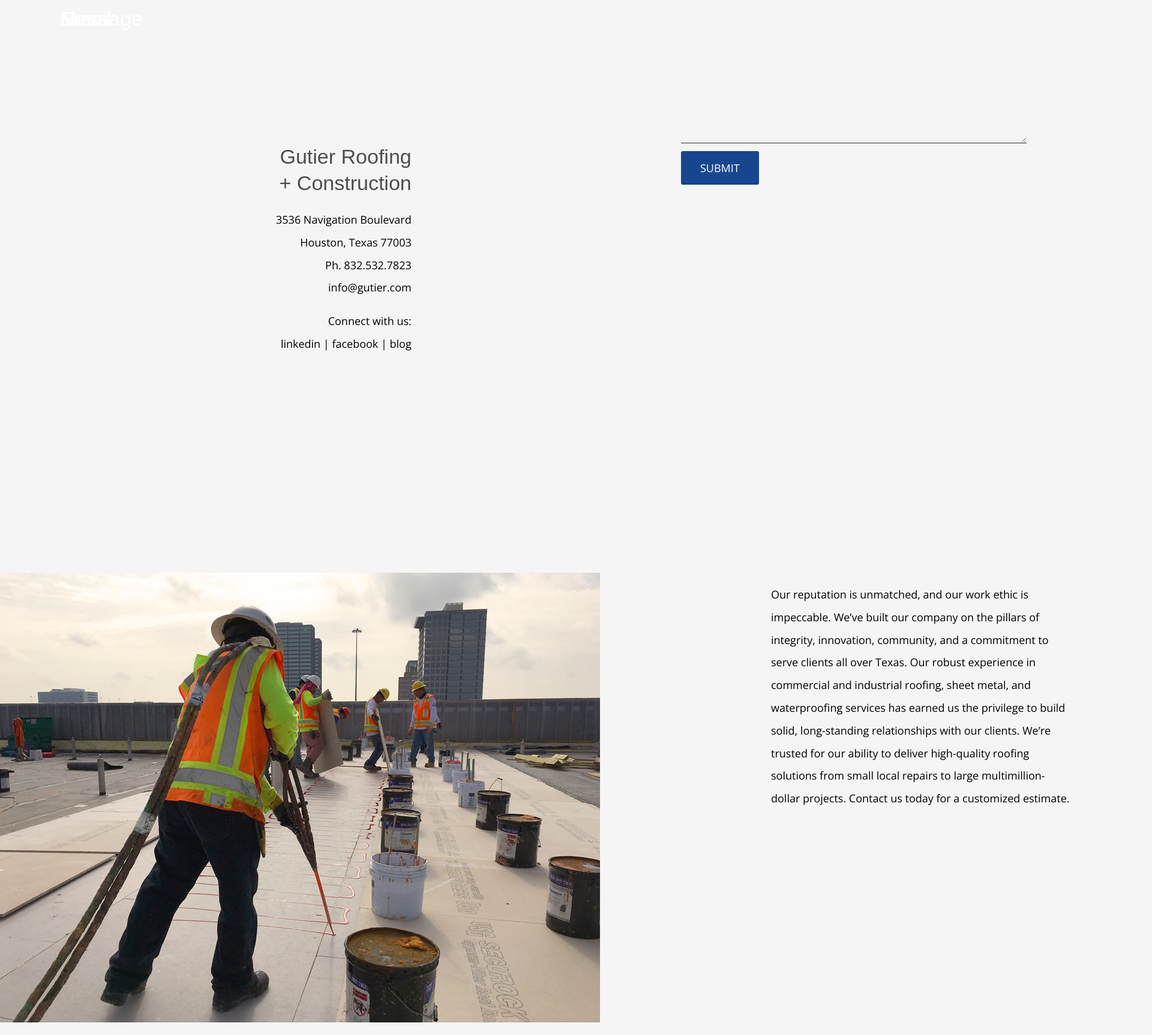
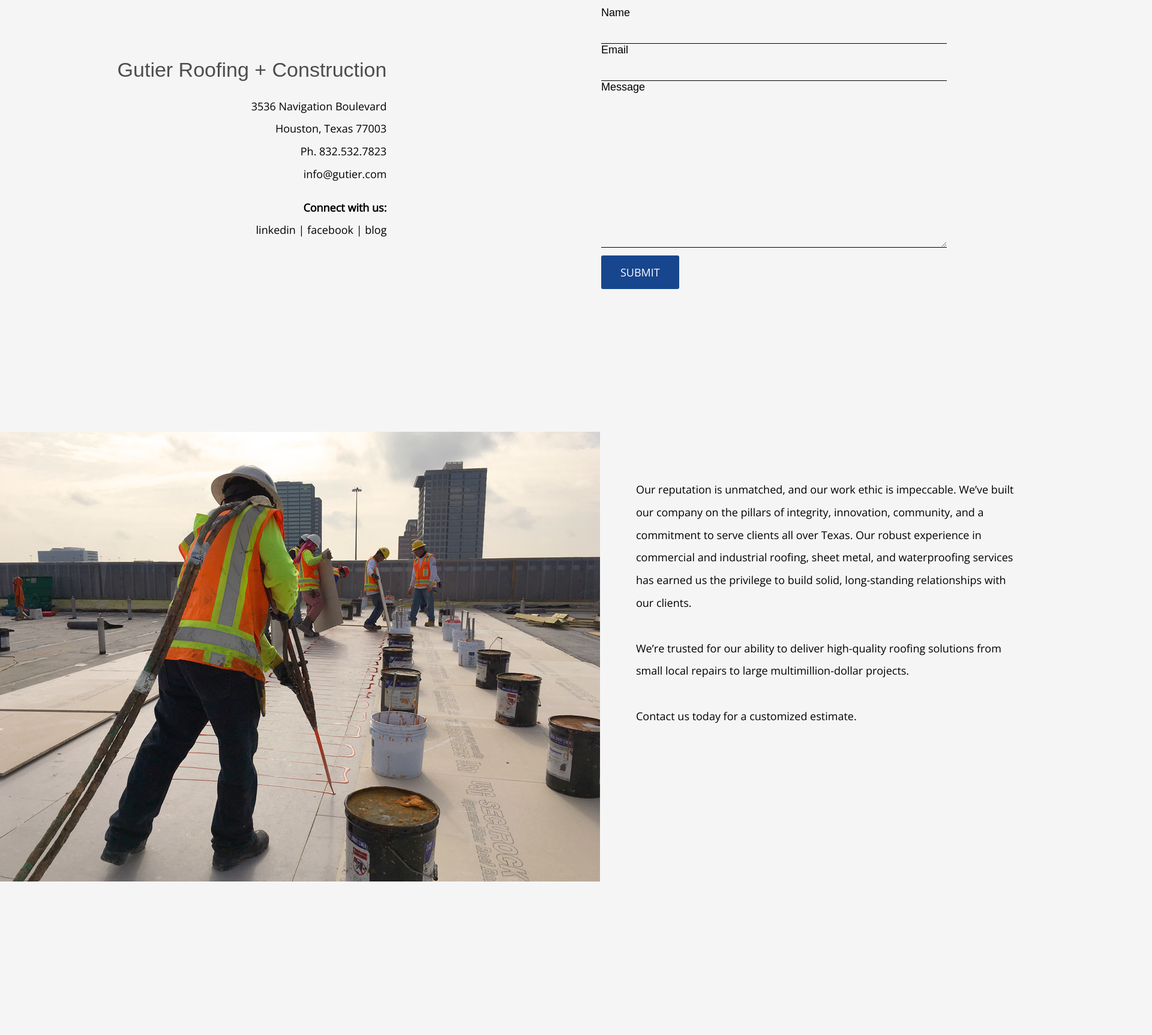
Before and after one commit to leonel-ai/gutier-spr18, a React (Create React App) app: page /contact in a window 1280 px wide. Shown: the part 620-2346 px from the top of the page at 60% size, 1920 px wide, since content can reach past the window. Built offline with nearby package versions, Linux system fonts and the light colour scheme; a web font is replaced by a local one.

Commit message:
contact page formatted

```diff
--- a/src/routes/Contact.js
+++ b/src/routes/Contact.js
@@ -6,9 +6,11 @@
 
 import contactImage1 from '../assets/g3.png';
 import contactImage2 from '../assets/SER.png';
-import contactGif0 from '../assets/gutier_gifs/G-big.gif';
+import contactGif0 from '../assets/gutier_gifs/G.gif';
 import contactGif1 from '../assets/gutier_gifs/C.gif';
-import contactGif2 from '../assets/gutier_gifs/E.gif';
+import contactGif2 from '../assets/gutier_gifs/S.gif';
+import contactGif3 from '../assets/gutier_gifs/E.gif';
+import contactGif4 from '../assets/gutier_gifs/R.gif';
 
 
 class Contact extends PureComponent {
@@ -28,13 +30,13 @@
 					</div>
 
 					<div className="con-text1">
-						<p><span className="animated fadeInDown con-sub">Gutier Roofing<br/>+ Construction</span></p>
+						<p><span className="animated fadeInDown con-sub">Gutier Roofing + Construction</span></p>
 						<p>3536 Navigation Boulevard <br/>
 						Houston, Texas 77003<br/>
 						Ph. 832.532.7823<br/>
 						info@gutier.com<br/>
 						</p>
-						<p>Connect with us:<br/>
+						<p><b>Connect with us:</b><br/>
 							<a href="https://www.linkedin.com/company/9237937/">linkedin </a>
 							<a href="https://www.facebook.com/gutierconstruction/">| facebook </a>
 							<a href="https://www.medium.com/">| blog</a>
@@ -48,12 +50,9 @@
 
 
 				<div className="con-box2-desk">
-					<div className="con-gif1">
-						<img src={contactGif1} alt="contactGif1" />
-					</div>
 
 					<div className="con-title1">
-						<h1 className="animated fadeInLeft con-title con-title1">Careers</h1>
+						<h1 className="animated fadeInRight con-title con-title1">Careers</h1>
 					</div>
 
 					<div className="con-img1">
@@ -67,10 +66,13 @@
 								Our robust experience in commercial and industrial roofing,
 								sheet metal, and waterproofing services has earned us the
 								privilege to build solid, long-standing relationships with
-								our clients. We’re trusted for our ability to deliver
+								our clients.
+								<br/><br/>
+								We’re trusted for our ability to deliver
 								high-quality roofing solutions from small local repairs
-								to large multimillion-dollar projects. Contact us today for
-								a customized estimate.
+								to large multimillion-dollar projects.
+								<br/><br/>
+								Contact us today for a customized estimate.
 						</p>
 					</div>
 				</div>
@@ -78,16 +80,19 @@
 
 				<div className="con-box3-desk">
 
-					<div className="con-img2">
-						<img src={contactImage2} alt="contactImage2" />
-					</div>
-
 					<div className="con-gif2">
 						<img src={contactGif2} alt="contactGif2" />
+						<img src={contactGif3} alt="contactGif3" />
+						<img src={contactGif4} alt="contactGif4" />
 					</div>
 
 					<div className="con-title2">
-						<h1 className="animated fadeInRight con-title con-title2">Gutier + SER:<br/>Jobs for Progress</h1>
+						<h1 className="animated fadeInLeft con-title con-title2">Gutier + SER:<br/>Jobs for Progress</h1>
+						<p className="subtitles">To apply,<br/>please email your resume to <a href="mailto:info@gutier.com?subject=Hello, Gutier + SER">info@gutier.com</a>.</p>
+					</div>
+
+					<div className="con-img2">
+						<img src={contactImage2} alt="contactImage2" />
 					</div>
 
 					<div className="con-text3">
@@ -117,9 +122,8 @@
 											<br/>
 										<li>&#9657; Provide work-based learning opportunities, such as internships and apprenticeships.</li>
 									</ul>
-								<br/><br/>
-								To apply, please email your resume to info@gutier.com.
-							</p>
+								<br/>
+								</p>
 						</div>
 				</div>
 
--- a/src/routes/Form.js
+++ b/src/routes/Form.js
@@ -15,7 +15,7 @@
 					<label className="form-title">Message</label>
 					<textarea type="text" name="subject" />
 						<br/>
-					<button className="animated pulse" type="submit" value="Send">Submit</button>
+					<button className="submit" type="submit" value="Send">Submit</button>
 				</form>
 			</div>
 		)
--- a/src/routes/Services.js
+++ b/src/routes/Services.js
@@ -141,7 +141,7 @@
 							<div className="quote">
 								<p><b>"They presented us solutions very well and excuted
 								the project exactly as promised... can't say enough about their professionalism
-								and how great they are aobut communicating progress. Top notch."</b>
+								and how great they are about communicating progress. Top notch."</b>
 									<br/><br/>— Ellis Welker, WFMS Inc.</p></div>
 							<div className="quote">
 								<p><b>"Everything about their operations was extremely
--- a/src/styles/base/_design.scss
+++ b/src/styles/base/_design.scss
@@ -112,6 +112,7 @@
 
 button:hover, button a:hover, .slider a:hover, .ctaTrain:hover {
     color: $seahawk-color;
+    border: 1px solid $accent-color;
     border-color: $accent-color;
     background-color: transparent;
 }
--- a/src/styles/base/_typography.scss
+++ b/src/styles/base/_typography.scss
@@ -116,7 +116,8 @@
 /* CONTACT FORM */
 .form-title {
     display: block;
-    font: 34px $font-title;
+    font: 18px $font-title;
+    color: $primary-color;
 }
 
 input[type="text"], input[type="email"], textarea,
--- a/src/styles/components/_form.scss
+++ b/src/styles/components/_form.scss
@@ -8,7 +8,7 @@
 input[type="text"], input[type="email"], textarea,
 input:not([type]) {
     border: none;
-    border-bottom: 1px solid rgb(45, 46, 55);
+    border-bottom: 1px solid rgb(0, 0, 0);
     width: 560px;
     background: inherit;
 
@@ -21,7 +21,7 @@
     height: 240px;
 }
 
-label {
+label .form-title {
     padding-top: 1rem;
     padding-bottom: .5rem;
 }
@@ -33,15 +33,7 @@
     border-radius: 3px;
     margin: .5rem 0;
 
-    &:hover {
-        opacity: .5;
-    }
-
     + button {
         margin-left: 1rem;
     }
-
-    &:focus {
-        outline: 2px solid #4DFF00;
-    }
 }
--- a/src/styles/pages/_about.scss
+++ b/src/styles/pages/_about.scss
@@ -10,7 +10,6 @@
 }
 
 /* banner */
-
 .ab-banner {
     grid-column: 1;
 }
@@ -45,12 +44,6 @@
     top: 6%;
 		left: 50%;
     transform: translate(-50%, -50%);
-    transition-property: all;
-    transition-property: transform .2s ease-in-out;
-}
-
-.ab-banner-text:hover {
-    transform: translate3d(-50%, -70%, 0);
 }
 
 /* why gutier */
--- a/src/styles/pages/_contact.scss
+++ b/src/styles/pages/_contact.scss
@@ -10,6 +10,7 @@
 
 
 /* banner */
+
 .con-banner {
 	grid-column: 1;
 }
@@ -24,50 +25,55 @@
 	z-index: -100;
 }
 
+.con-banner:after {
+content: '';
+background:rgba(0, 0, 0, 0.25);
+width: 100%;
+height: 500px;
+position: absolute;
+z-index: -1;
+top: 0;
+right: 0;
+left: 0;
+bottom: 0;
+}
+
 .con-banner-text {
 	color:white;
 	text-align: center;
 	position: absolute;
 	top: 4.5%;
 	left: 50%;
-    -webkit-transform:  translate(-50%, -50%);
-    -webkit-transition: -webkit-transform .2s ease-in-out;
-    -moz-transform:  translate(-50%, -50%);
-    -moz-transition: -webkit-transform .2s ease-in-out;
 	transform: translate(-50%, -50%);
-    transition-property: all;
-    transition-property: transform .2s ease-in-out;
-}
-
-.con-banner-text:hover {
-    transform: translate3d(-50%, -70%, 0);
 }
 
 /* contact info */
+
 .con-box1-desk {
 	display: grid;
 	grid-template-columns: 1fr 1fr;
-    justify-items: center;
-    padding-left: 100px;
-    padding-right: 100px;
+	padding-left: 0px;
+	padding-right: 40px;
 	padding-top: 20px;
 }
 
 .con-gif0 {
+	grid-column: 1 / 2;
+	grid-row: 1;
 	justify-self: start;
-    max-width: 200px;
-    grid-column: 1;
-    grid-row: 1;
+	max-height: 700px;
+	max-width: 100px;
+	opacity: .4;
+	z-index: -100;
 }
 
 .con-text1 {
-    align-self: center;
-    justify-self: start;
-    text-align: right;
-    min-width: 200px;
-    padding-left: 360px;
 	grid-column: 1;
 	grid-row: 1;
+	align-self: center;
+	justify-self: center;
+	text-align: right;
+	padding-right: 20px;
 }
 
 .con-sub {
@@ -77,8 +83,8 @@
 
 /* contact form */
 .contact-form {
-    align-self: start;
-    justify-self: start;
+	align-self: center;
+	justify-self: center;
 }
 
 /* careers */
@@ -87,29 +93,22 @@
 	grid-template-columns: 1fr 1fr;
 	justify-items: center;
 	padding-left: 0px;
-    padding-right: 200px;
-    padding-top: 20px;
-    padding-bottom: 20px;
-}
-
-.con-gif1 {
-    grid-column: 2 / 3;
-    grid-row: 2 / 4;
-    justify-self: center;
-    align-self: end;
-    max-height: 300px;
+	padding-right: 40px;
+	padding-top: 0px;
+	padding-bottom: 80px;
 }
 
 .con-title1 {
-    grid-column: 2 / 3;
-    grid-row: 3 / 4;
-    justify-self: end;
+	grid-column: 2;
+	justify-self: start;
 	align-self: end;
 	z-index: 100;
+	max-height: 120px;
+	padding-left: 30px;
 	position: relative;
-    -webkit-transform:  translate(0, 0);
+	-webkit-transform:  translate(-50%, -50%);
 	-webkit-transition: -webkit-transform .2s ease-in-out;
-    -moz-transform:  translate(0, 0);
+	-moz-transform:  translate(-50%, -50%);
 	-moz-transition: -webkit-transform .2s ease-in-out;
 	transform: translate(0, 0);
 	transition-property: all;
@@ -126,16 +125,15 @@
 }
 
 .con-text2 {
-    grid-column: 2 / 3;
-    padding-top: 0px;
+	grid-column: 2;
+	justify-self: start;
+	padding-top: 60px;
 	padding-left: 60px;
-    padding-right: 60px;
-    width: 500px;
+	padding-right: 20px;
 }
 
 .con-img1 {
-    height: 600px;
-    grid-row: 1 / 3;
+	grid-column: 1;
 	justify-self: start;
 }
 
@@ -144,56 +142,68 @@
 }
 
 .con-img1:hover {
-    opacity: .5;
+	opacity: .95;
 }
 
 /* SER */
 .con-box3-desk {
 	display: grid;
-    grid-template-columns: 1fr 2fr;
+	grid-template-columns: 1fr 1fr;
 	justify-items: center;
-    padding-left: 60px;
+	padding-left: 40px;
 	padding-right: 0px;
-    padding-top: 20px;
-    padding-bottom: 20px;
+	padding-top: 0px;
+	padding-bottom: 300px;
 }
 
 .con-img2 {
-    width: 800;
 	grid-column: 2;
 	justify-self: end;
 }
 
 .con-img2 img {
-    width: 1000px;
 	opacity: 1;
+	justify-self: end;
 }
 
 .con-img2:hover {
-    opacity: .5;
+	opacity: .95;
 }
 
 .con-gif2 {
-    grid-column: 1;
-    grid-row: 1;
-    justify-self: start;
-    align-self: start;
+	display: grid;
+	grid-template-columns: 1fr 1fr 1fr;
+	grid-column: 1 / 2;
+	justify-self: center;
+	max-height: 200px;
+	max-width: 500px;
+	opacity: .4;
+	z-index: -100;
+}
+
+.con-gif2 img {
+	width: 500px;
 }
 
 .con-title2 {
 	grid-column: 1;
-    grid-row: 1;
 	justify-self: end;
-    align-self: center;
+	align-self: start;
 	z-index: 100;
+	padding-right: 60px;
+	text-align: right;
 	position: relative;
-    -webkit-transform:  translate(0, 0);
+	-webkit-transform:  translate(-50%, -50%);
 	-webkit-transition: -webkit-transform .2s ease-in-out;
-    -moz-transform:  translate(0, 0);
+	-moz-transform:  translate(-50%, -50%);
 	-moz-transition: -webkit-transform .2s ease-in-out;
 	transform: translate(0, 0);
 	transition-property: all;
 	transition-property: transform .2s ease-in-out;
+}
+
+.con-title2 .subtitles {
+	padding-right: 60px;
 }
 
 .con-title2:hover {
@@ -202,16 +212,16 @@
 
 .con-title2 {
 	animation-duration: 3s;
-    animation-delay: 5s;
+	animation-delay: 8.25s;
 }
 
 .con-text3 {
 	grid-column: 1 / 3;
 	grid-row: 2;
-    width: 1200px;
-    padding-top: 20px;
-    padding-left: 60px;
+	width: 1280px;
+	padding-top: 0px;
+	padding-left: 100px;
 	padding-right: 60px;
-    padding-bottom: 20px;
+	padding-bottom: 40px;
 	justify-self: start;
 }
--- a/src/styles/pages/_cube.scss
+++ b/src/styles/pages/_cube.scss
@@ -421,7 +421,7 @@
 	margin-top: -10px
 }
 
-label {
+.button-wrapper label {
 	display: block;
 	width: 60px;
 	height: 60px;
--- a/src/styles/pages/_news.scss
+++ b/src/styles/pages/_news.scss
@@ -40,7 +40,7 @@
   color:white;
   text-align: center;
   position: absolute;
-    top: 4%;
+  top: 5%;
   left: 50%;
   transform: translate(-50%, -50%);
 }
--- a/src/styles/pages/_services.scss
+++ b/src/styles/pages/_services.scss
@@ -43,12 +43,6 @@
 	top: 4.5%;
 	left: 50%;
 	transform: translate(-50%, -50%);
-	transition-property: all;
-	transition-property: transform .2s ease-in-out;
-}
-
-.srv-banner-text:hover {
-	transform: translate3d(-50%, -70%, 0);
 }
 
 /* expertise */
```
Also changed, not shown: src/assets/gutier_gifs/G-big.gif (deleted), src/styles/pages/_home.scss (indentation only). Lines whose indentation alone changed are shown as unchanged.
